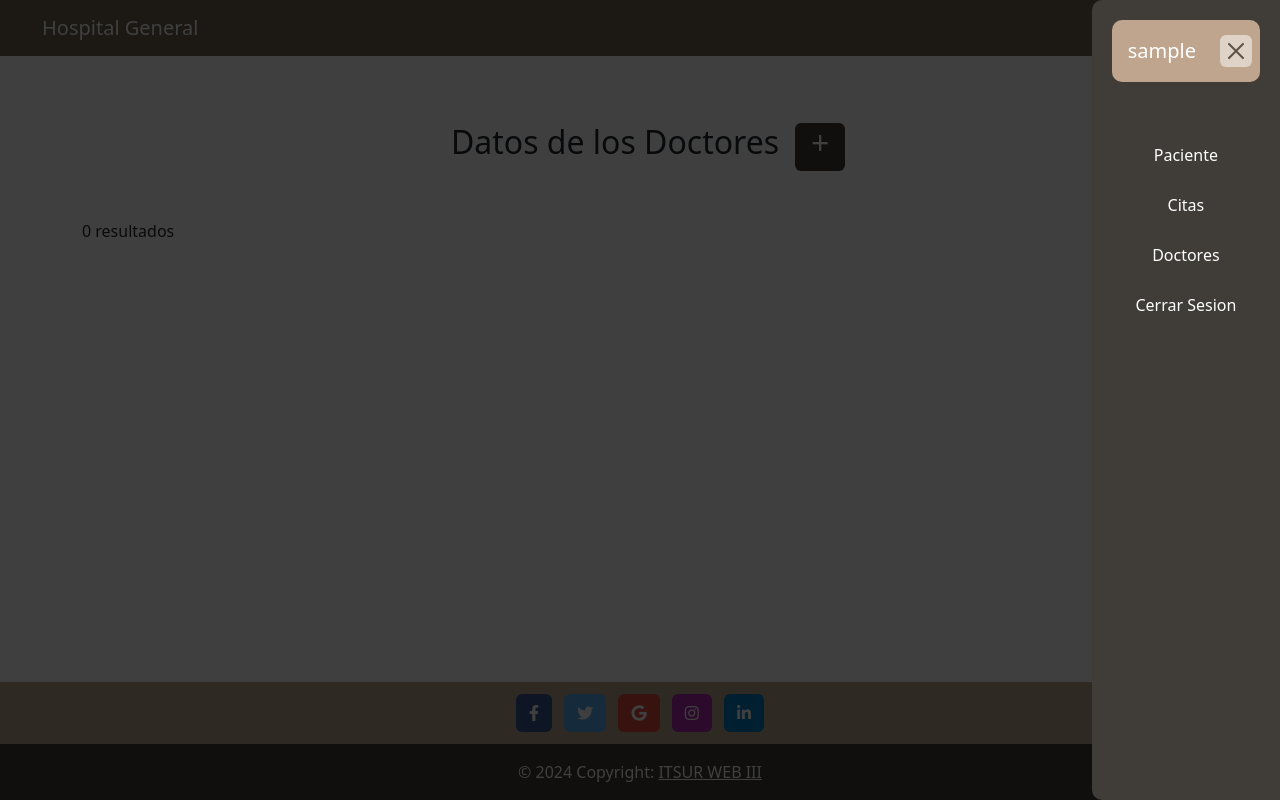
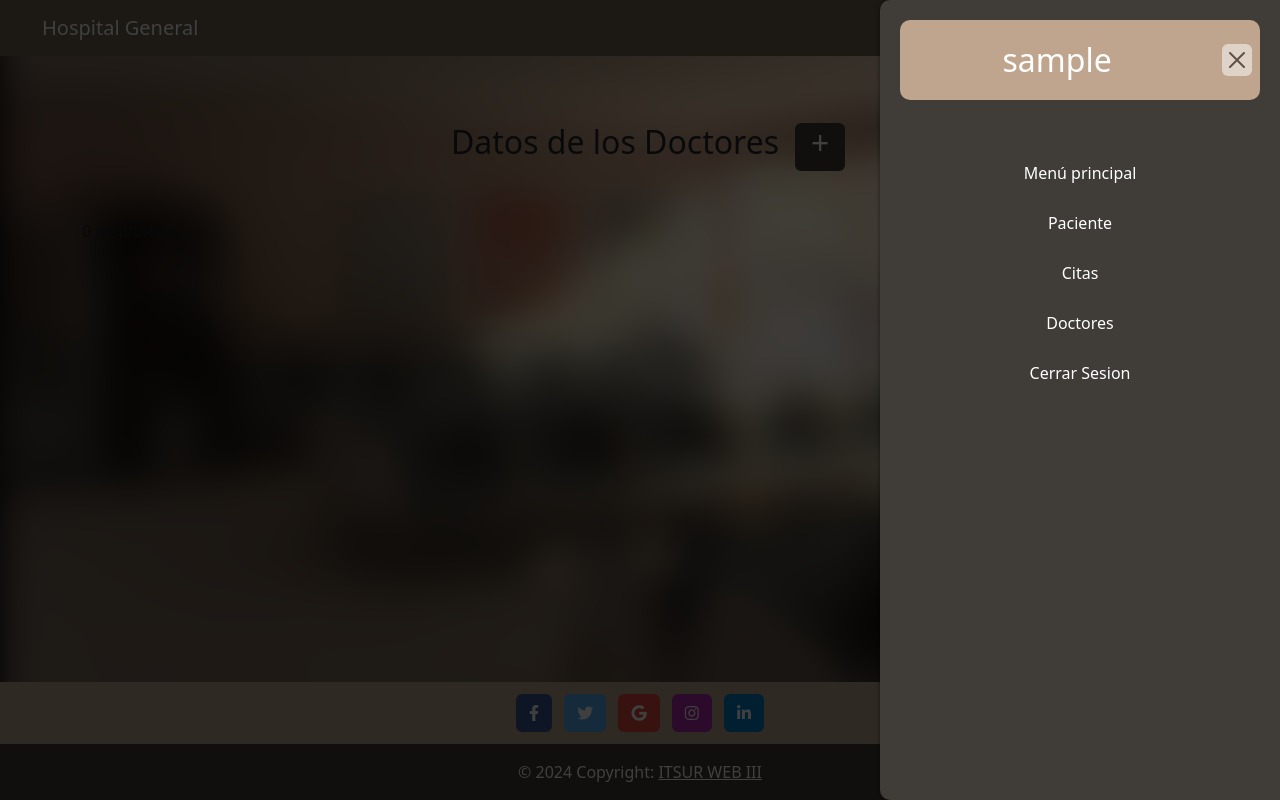
Before and after one commit to JRPG01/webIII, a PHP site: page /view/tablaDoctores.php in a window 1280 px wide, after a click that opens the changed part. Run offline with PHP 8.4, Linux system fonts and the light colour scheme; the visitor is signed in with stand-in values (Sample User, id 1); data that the repository does not hold is empty.

Commit message:
Login y Conocenos

```diff
--- a/proyecto/connection/connection.php
+++ b/proyecto/connection/connection.php
@@ -2,11 +2,11 @@
 
 	$host = "localhost";
 	$user = "root";
-	$pass = "1234";
+	$pass = "";
 	$db = "hospital";
 
     function conexion(){
-		$pdo = new PDO('mysql:host=localhost;dbname=hospital', 'root', '1234');
+		$pdo = new PDO('mysql:host=localhost;dbname=hospital', 'root', '');
 		return $pdo;
 	}
 
--- a/proyecto/css/estilos.css
+++ b/proyecto/css/estilos.css
@@ -1,7 +1,21 @@
-body{
+body {
     display: flex;
     flex-direction: column;
     height: 100vh;
+    background-color: black;
+}
+
+body::after {
+    content: "";
+    background: url("../img/fondo-login.jpeg") no-repeat;
+    background-size: cover;
+    position: fixed;
+    top: 0;
+    left: 0;
+    width: 100%;
+    height: 100%;
+    filter: blur(20px);
+    z-index: -1;
 }
 
 .tarjetas {
@@ -13,6 +27,10 @@ body{
     flex-wrap:wrap;
     margin-top: 48px;
     padding: 50px 0;
+    margin: 100px 50px 50px 50px;
+    background-color: rgba(255, 255, 255, 0.5);
+    border-radius: 10px;
+    box-shadow: 0 0 5px 1px rgba(0, 0, 0, 0.5);
 }
  p{
     text-align: center;
@@ -130,6 +148,9 @@ footer {
     background-color: #403D38;
     padding: 20px;
     border-radius: 10px 0 0 10px;
+    min-width: 400px;
+    max-width: 600px;
+    box-shadow: 0 0 5px rgba(0,0,0,0.5);
 }
 
 .offcanvas button {
--- a/proyecto/index.php
+++ b/proyecto/index.php
@@ -7,7 +7,7 @@
 </head>
 <body>
     <?php
-        header("Location: view/login.php");
+        header("Location: view/aboutUs.php");
     ?>
 </body>
 </html>
--- a/proyecto/tools/nav.php
+++ b/proyecto/tools/nav.php
@@ -15,23 +15,29 @@ $tipo = isset($_SESSION["doctor"]) ? $_SESSION["doctor"] : false;
         <div class="offcanvas offcanvas-end border-0 w-auto" tabindex="-1" id="offcanvasNavbar"
             aria-labelledby="offcanvasNavbarLabel">
             <div class="offcanvas-header">
-                <h5 class="offcanvas-title text-white" id="offcanvasNavbarLabel">
+                <h2 class="offcanvas-title text-white text-center w-100" id="offcanvasNavbarLabel">
                     <?php echo $_SESSION["nomUser"]; ?>
-                </h5>
+                </h2>
                 <button type="button" class="btn-close ms-4" data-bs-dismiss="offcanvas" aria-label="Close"></button>
             </div>
             <div class="offcanvas-body p-0 pt-5">
                 <ul class="navbar-nav justify-content-end flex-grow-1 w-auto">
                     <li class="nav-item w-auto">
-                    <?php if ($_SESSION["doctor"]): ?>
-                            <a class="nav-link text-white" href="#" onclick="showPaciente()">Paciente</a>
+                        <a class="nav-link text-white" href="../view/menupagina.php">Menú principal</a>
+                    </li>
+
+                    <li class="nav-item w-auto">
+                        <a class="nav-link text-white" href="#" onclick="showPaciente()">Paciente</a>
+                    </li>
+
+                    <li class="nav-item w-auto">
+                        <?php if ($_SESSION["doctor"]): ?>
+                            <a class="nav-link text-white" href="#" onclick="showCitas()">Citas</a>
                         <?php else: ?>
-                            <a class="nav-link text-white disabled" href="#" onclick="showPaciente()">Paciente</a>
+                            <a class="nav-link text-white disabled" href="#" onclick="showCitas()">Citas</a>
                         <?php endif; ?>
                     </li>
-                    <li class="nav-item w-auto">
-                        <a class="nav-link text-white" href="#" onclick="showCitas()">Citas</a>
-                    </li>
+
                     <li class="nav-item w-auto">
                         <?php if ($_SESSION["doctor"]): ?>
                             <a class="nav-link text-white" href="#" onclick="showDoctores()">Doctores</a>
@@ -39,6 +45,7 @@ $tipo = isset($_SESSION["doctor"]) ? $_SESSION["doctor"] : false;
                             <a class="nav-link text-white disabled" href="#" onclick="showDoctores()">Doctores</a>
                         <?php endif; ?>
                     </li>
+
                     <li class="nav-item w-auto">
                         <a class="nav-link text-white" href="#" onclick="showLogin()">Cerrar Sesion</a>
                     </li>
--- a/proyecto/view/tablaDoctores.php
+++ b/proyecto/view/tablaDoctores.php
@@ -72,23 +72,23 @@
     <!-- Section: Social media -->
     <section class="mb-2">
       <!-- Facebook -->
-      <a data-mdb-ripple-init class="btn text-white btn-floating m-1" style="background-color: #3b5998;" href="facebook.com"
+      <a data-mdb-ripple-init class="btn text-white btn-floating m-1" style="background-color: #3b5998;" href="https://www.facebook.com/share/r/Ugdm3bonXXC5Kndb/?mibextid=oFDknk"
         role="button"><i class="fab fa-facebook-f"></i></a>
 
       <!-- Twitter -->
-      <a class="btn text-white btn-floating m-1" style="background-color: #55acee;" href="facebook.com" role="button"><i
+      <a class="btn text-white btn-floating m-1" style="background-color: #55acee;" href="https://x.com/weirddalle/status/1809603211403374841?t=EqC64-GOJqjfhPkfXC8YzA&s=08" role="button"><i
           class="fab fa-twitter"></i></a>
 
       <!-- Google -->
-      <a class="btn text-white btn-floating m-1" style="background-color: #dd4b39;" href="facebook.com" role="button"><i
+      <a class="btn text-white btn-floating m-1" style="background-color: #dd4b39;" href="https://x.com/ghost_v52/status/1810030017545752922?t=NabtkSo0q9QeaSuR0Q_Qig&s=08" role="button"><i
           class="fab fa-google"></i></a>
 
       <!-- Instagram -->
-      <a class="btn text-white btn-floating m-1" style="background-color: #ac2bac;" href="facebook.com" role="button"><i
+      <a class="btn text-white btn-floating m-1" style="background-color: #ac2bac;" href="https://www.instagram.com/reel/C8sJKYcJ3mJ/?igsh=NTc4MTIwNjQ2YQ==" role="button"><i
           class="fab fa-instagram"></i></a>
 
       <!-- Linkedin -->
-      <a class="btn text-white btn-floating m-1" style="background-color: #0082ca;" href="facebook.com" role="button"><i
+      <a class="btn text-white btn-floating m-1" style="background-color: #0082ca;" href="https://x.com/ghost_v52/status/1810030017545752922?t=NabtkSo0q9QeaSuR0Q_Qig&s=08" role="button"><i
           class="fab fa-linkedin-in"></i></a>
     </section>
     <!-- Section: Social media -->
```
Also changed, not shown: proyecto/css/estiloslogin.css (+18 -0 lines), proyecto/view/login.php (+16 -6 lines), proyecto/view/menupagina.php (+5 -5 lines), proyecto/view/tablaCitas.php (+5 -5 lines), proyecto/view/tablaPacientes.php (+5 -5 lines).
